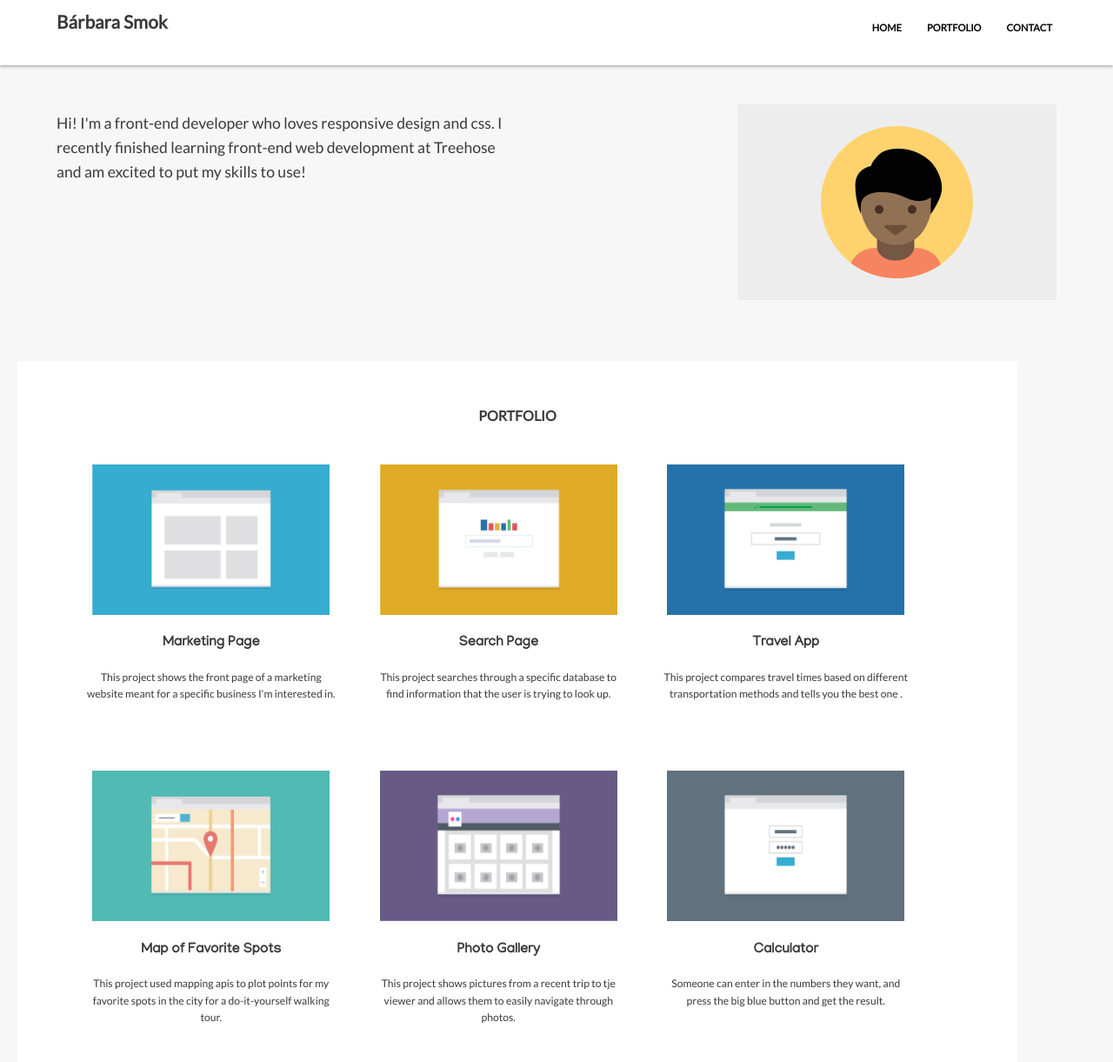
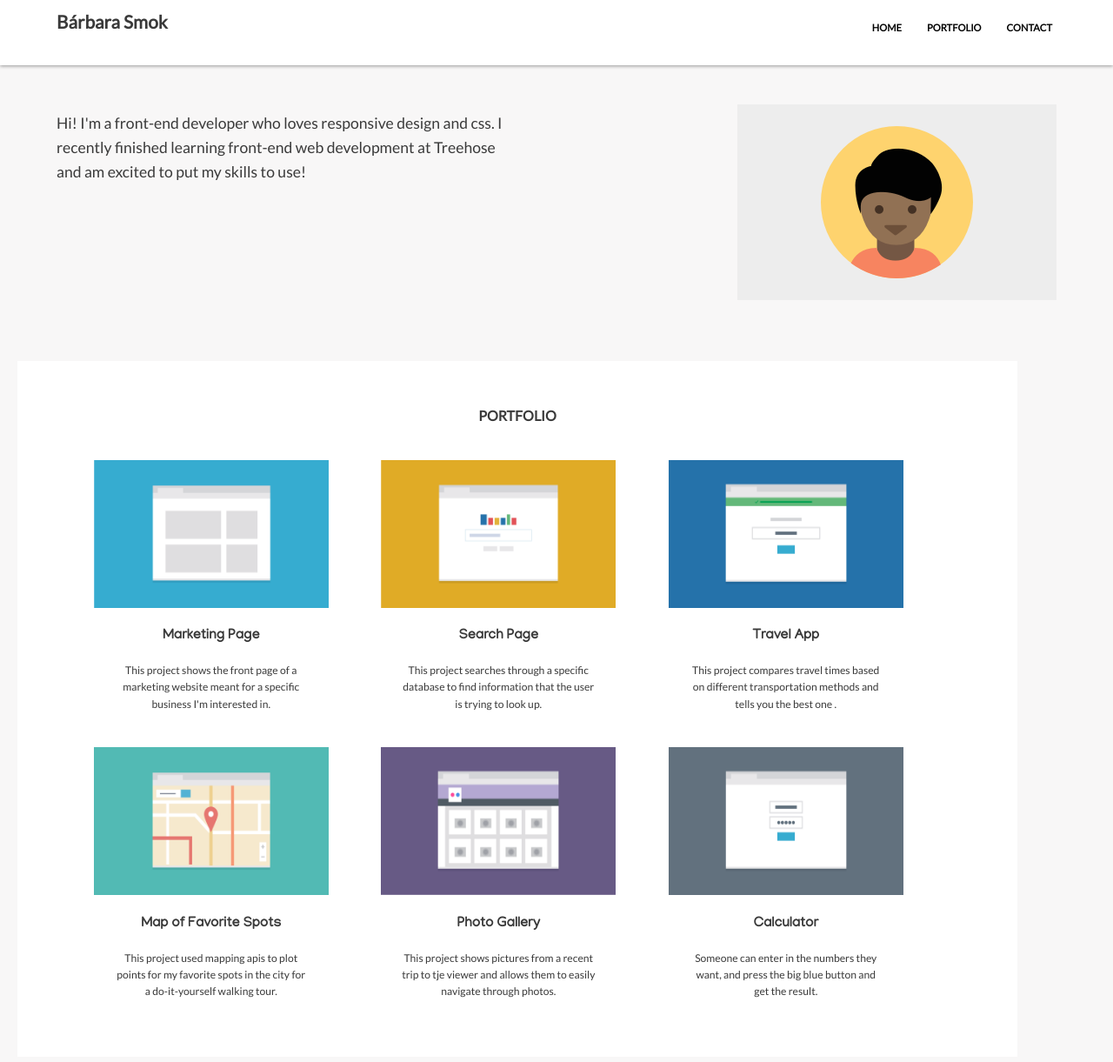
Before and after one commit to barbarasmok/Techdegree-Project-2, a plain HTML site: page index.html in a window 1280 px wide. Shown: the top 1221 px of the page at 87% size. Drawn offline with Linux system fonts and the light colour scheme.

Commit message:
Added padding-bottom to portfolio section and changed the dimensions of the items images and their padding

```diff
--- a/css/style.css
+++ b/css/style.css
@@ -120,26 +120,28 @@ a {
     text-align: center;
     margin: 50px 20px;
     padding-top: 50px;
+    padding-bottom: 50px;
 }
 
 .items {
-    margin: 10px;
-    padding: 20px 5px;
+    margin: 15px 10px;
+    padding-top: 10px;
     max-width: 30%;
     text-align: center;
 }
 
 .items-image {
-    width: 273px;
-    height: 173px;
+    width: 270px;
+    height: 170px;
     transition: none;
   }
 
 .items-info {
-    padding: 0 5px;
     font-size: .76em;
     text-align: center;
     color: #3a3a3a;
+    margin: auto;
+    max-width: 225px;
 }
 
 /* =================================
```
